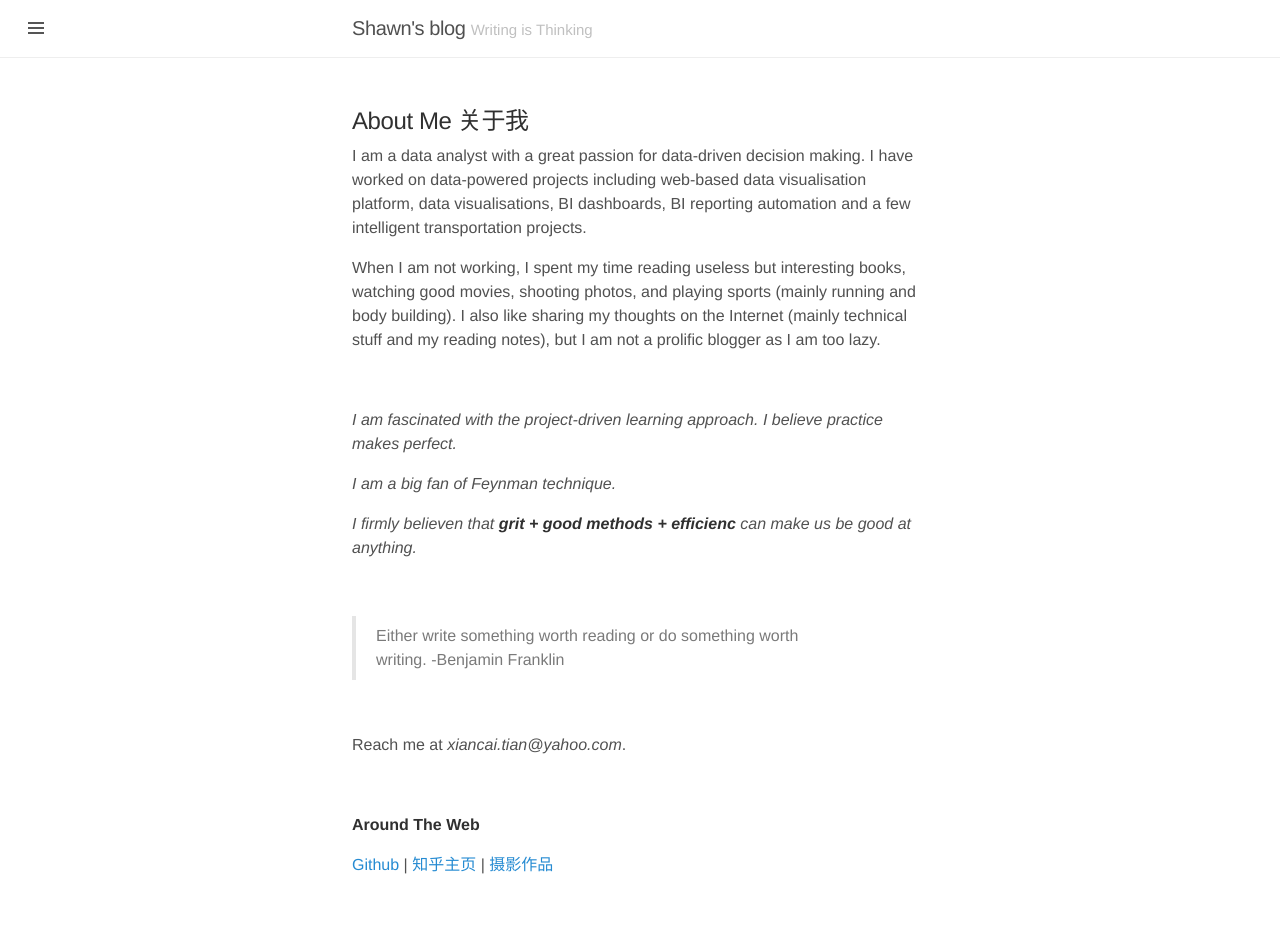
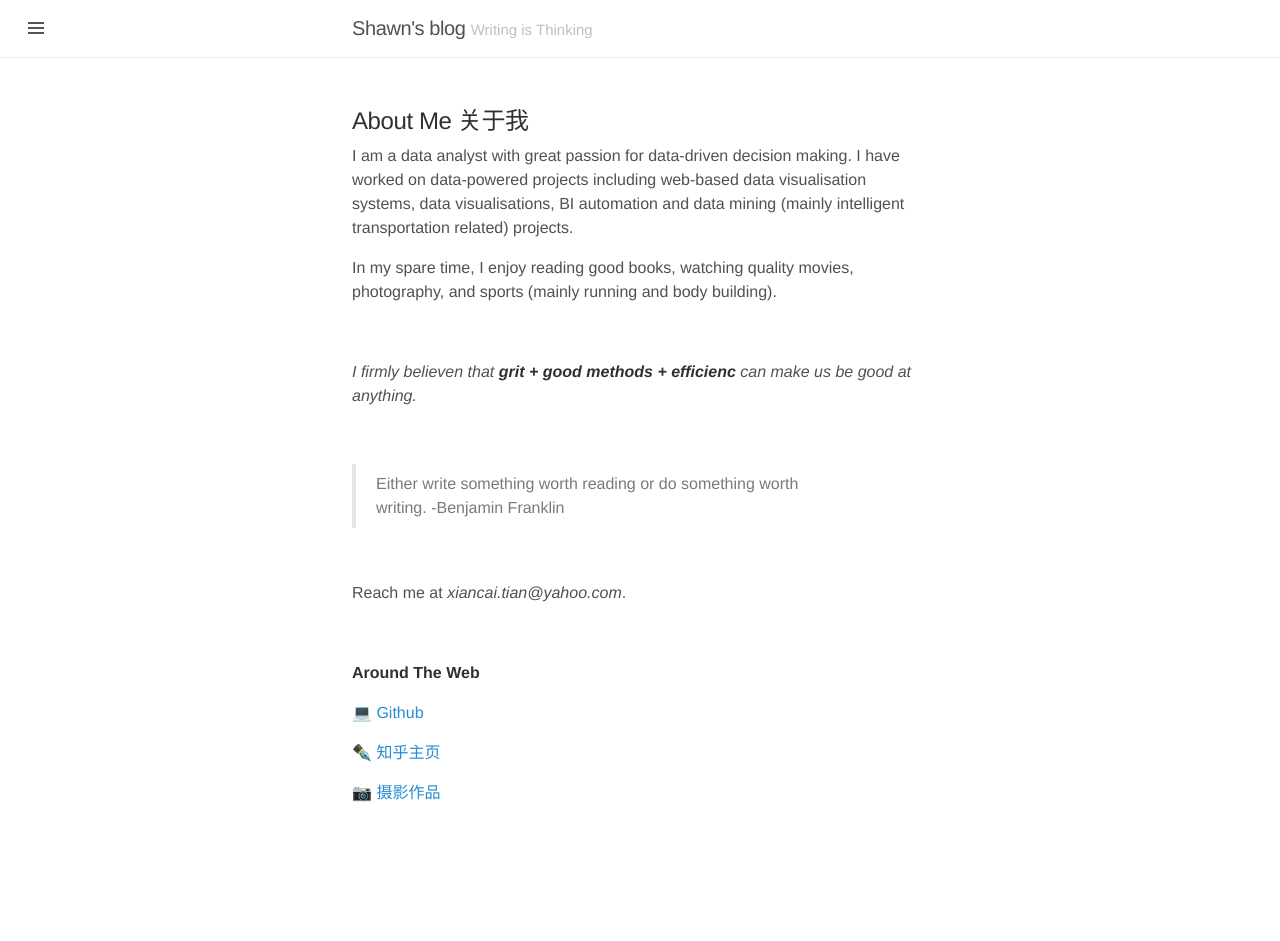
Before and after one commit to XiancaiTian/xiancaitian.github.io, a Jekyll site: the page built from about.md, in a window 1280 px wide. Built offline with Jekyll 4.4.1, drawn with Linux system fonts in a browser that asks for light colours; after the commit the page ends 900 px from its top, so only the background shows below that.

Commit message:
update about me page

```diff
--- a/about.md
+++ b/about.md
@@ -3,15 +3,11 @@ layout: page
 title: About Me 关于我
 ---
 
-I am a data analyst with a great passion for data-driven decision making. I have worked on data-powered projects including web-based data visualisation platform, data visualisations, BI dashboards, BI reporting automation and a few intelligent transportation projects.
+I am a data analyst with great passion for data-driven decision making. I have worked on data-powered projects including web-based data visualisation systems, data visualisations, BI automation and data mining (mainly intelligent transportation related) projects.
 
-When I am not working, I spent my time reading useless but interesting books, watching good movies, shooting photos, and playing sports (mainly running and body building). I also like sharing my thoughts on the Internet (mainly technical stuff and my reading notes), but I am not a prolific blogger as I am too lazy.
+In my spare time, I enjoy reading good books, watching quality movies, photography, and sports (mainly running and body building).
 
 <br/>
-
-*I am fascinated with the project-driven learning approach. I believe practice makes perfect.*
-
-*I am a big fan of Feynman technique.*
 
 *I firmly believen that **grit + good methods + efficienc** can make us be good at anything.*
 
@@ -28,4 +24,8 @@ Reach me at *xiancai.tian@yahoo.com*.
 
 **Around The Web**
 
-[Github](https://github.com/XiancaiTian/) \| [知乎主页](https://www.zhihu.com/people/shawngo/posts) \| [摄影作品](https://tuchong.com/8045265/)
+💻 [Github](https://github.com/XiancaiTian/)
+
+✒️ [知乎主页](https://www.zhihu.com/people/shawngo/posts)
+
+📷 [摄影作品](https://tuchong.com/8045265/)
```
